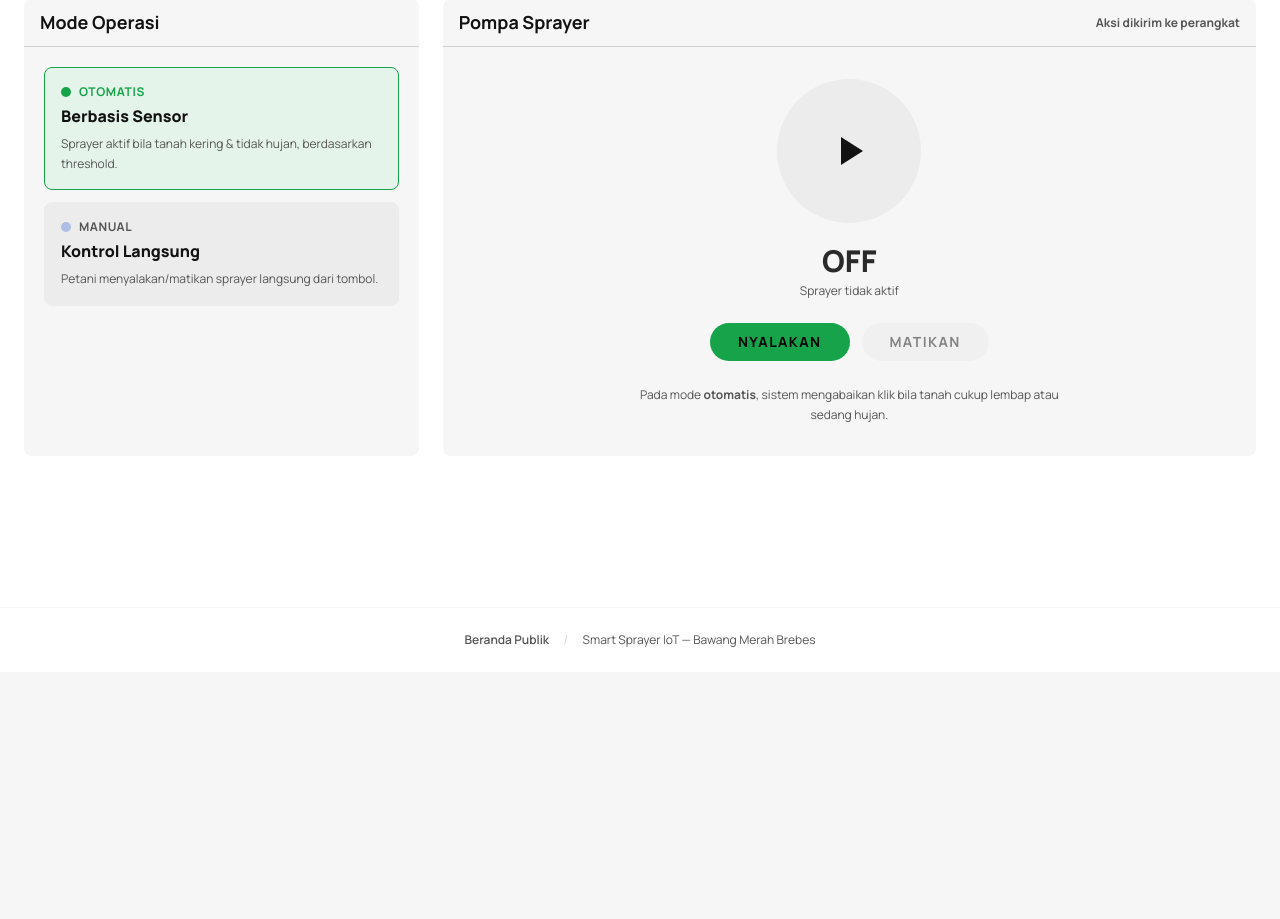
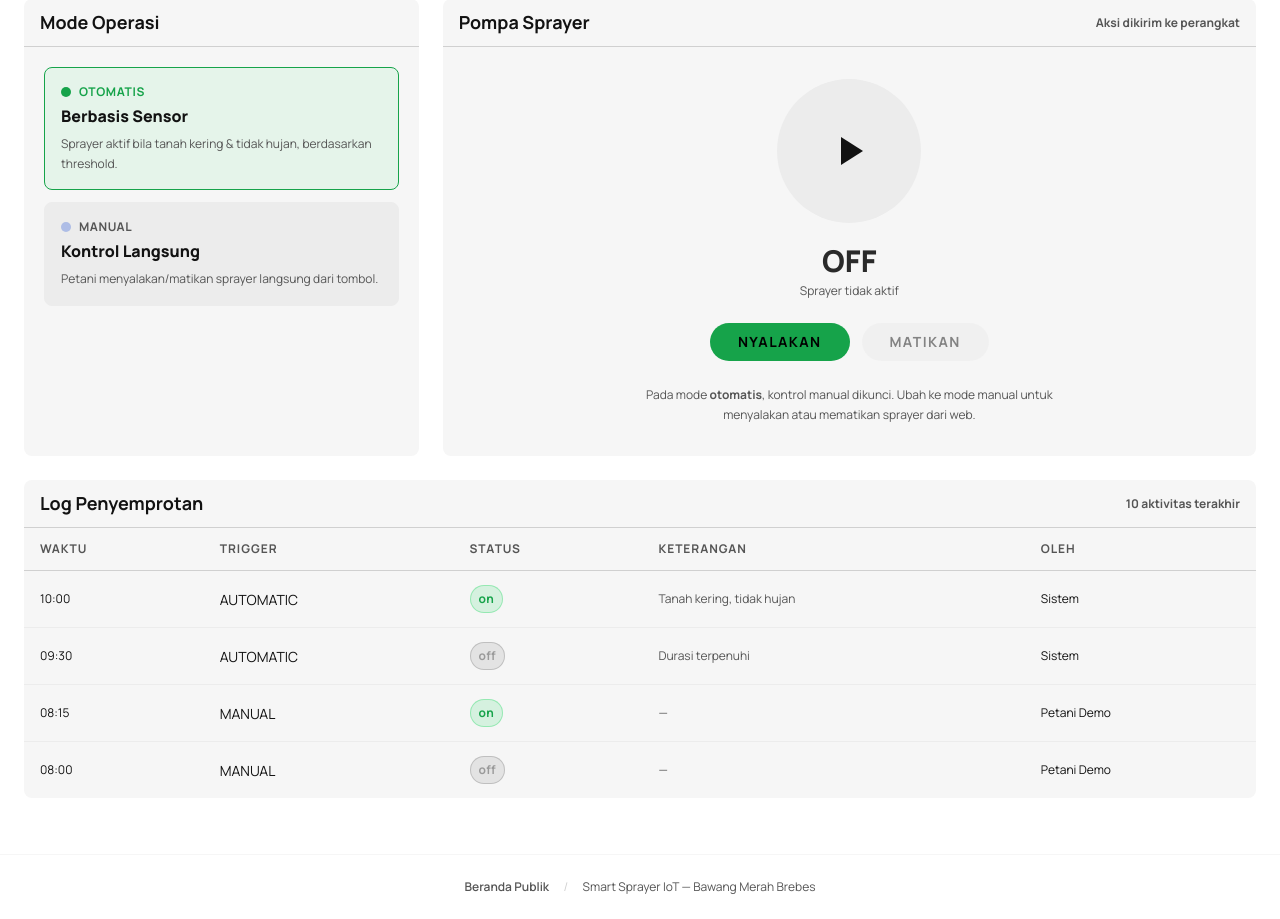
Before and after one commit to fadilsflow/wjdk000, a Laravel app: page /sprayer in a window 1280 px wide. Shown: the part 172-1091 px from the top of the page. Before the commit the page ends 819 px from the top, so only its background shows below. Run offline with Laravel 12, Linux system fonts and the light colour scheme; a user stored in the database is signed in; data comes from the database, SQL or seed files in the repository; style sheets or scripts are compiled from the project's sources.

Commit message:
feat: implement sprayer mode and status control functionality with request validation and service orchestration

```diff
--- a/resources/views/sprayer/control.blade.php
+++ b/resources/views/sprayer/control.blade.php
@@ -1,21 +1,41 @@
 <x-app-layout>
+    @php
+        $cs = $sensor['condition_status'] ?? 'normal';
+        $pillClass = match($cs) {
+            'kritis' => 'status-pill-kritis',
+            'waspada' => 'status-pill-waspada',
+            default => 'status-pill-normal',
+        };
+        $isAuto = $device['mode'] === 'automatic';
+        $on = $sensor['sprayer_status'] === 'on';
+    @endphp
+
     <x-slot name="subbar">
         <div>
             <div class="text-2xl font-extrabold leading-tight">Kontrol Sprayer</div>
             <div class="text-[color:var(--color-text-muted)] text-sm">{{ $device['name'] }} — Kontrol manual & mode otomatis</div>
         </div>
-        @php
-            $cs = $sensor['condition_status'] ?? 'normal';
-            $pillClass = match($cs) {
-                'kritis'  => 'status-pill-kritis',
-                'waspada' => 'status-pill-waspada',
-                default   => 'status-pill-normal',
-            };
-        @endphp
         <span class="ml-auto status-pill {{ $pillClass }}">{{ $cs }}</span>
     </x-slot>
 
     <div class=" p-6 space-y-6">
+        @if (session('status') === 'sprayer-mode-updated')
+            <div class="alert alert-success">
+                Mode sprayer berhasil diperbarui.
+            </div>
+        @endif
+
+        @if (session('status') === 'sprayer-status-updated')
+            <div class="alert alert-success">
+                Status sprayer berhasil diperbarui.
+            </div>
+        @endif
+
+        @if ($errors->any())
+            <div class="alert alert-error">
+                {{ $errors->first() }}
+            </div>
+        @endif
 
         {{-- Rain warning --}}
         @if(($sensor['rain_status'] ?? '') === 'rain')
@@ -31,10 +51,10 @@
             <div class="card lg:col-span-1">
                 <div class="card-header">Mode Operasi</div>
                 <div class="p-5 space-y-3">
-                    @php $isAuto = $device['mode'] === 'automatic'; @endphp
-
-                    <button type="button"
-                            onclick="alert('Set mode: otomatis (backend)')"
+                    <form method="POST" action="{{ route('sprayer.mode.update') }}">
+                        @csrf
+                        <input type="hidden" name="mode" value="automatic">
+                        <button type="submit"
                                 class="w-full text-left p-4 rounded-lg border transition-colors
                                        {{ $isAuto ? 'border-[color:var(--color-brand)] bg-[rgba(30,215,96,0.08)]' : 'border-[color:var(--color-bg-elevated)] bg-[color:var(--color-bg-elevated)] hover:bg-[color:var(--color-bg-card-2)]' }}">
                             <div class="flex items-center gap-2">
@@ -44,9 +64,12 @@
                             <div class="font-extrabold mt-1 text-[color:var(--color-text)]">Berbasis Sensor</div>
                             <p class="text-xs text-[color:var(--color-text-muted)] mt-1.5 leading-relaxed">Sprayer aktif bila tanah kering &amp; tidak hujan, berdasarkan threshold.</p>
                         </button>
+                    </form>
 
-                    <button type="button"
-                            onclick="alert('Set mode: manual (backend)')"
+                    <form method="POST" action="{{ route('sprayer.mode.update') }}">
+                        @csrf
+                        <input type="hidden" name="mode" value="manual">
+                        <button type="submit"
                                 class="w-full text-left p-4 rounded-lg border transition-colors
                                        {{ !$isAuto ? 'border-[color:var(--color-info)] bg-[rgba(83,157,245,0.08)]' : 'border-[color:var(--color-bg-elevated)] bg-[color:var(--color-bg-elevated)] hover:bg-[color:var(--color-bg-card-2)]' }}">
                             <div class="flex items-center gap-2">
@@ -56,6 +79,7 @@
                             <div class="font-extrabold mt-1 text-[color:var(--color-text)]">Kontrol Langsung</div>
                             <p class="text-xs text-[color:var(--color-text-muted)] mt-1.5 leading-relaxed">Petani menyalakan/matikan sprayer langsung dari tombol.</p>
                         </button>
+                    </form>
                 </div>
             </div>
 
@@ -66,13 +90,9 @@
                     <span class="ml-auto text-xs text-[color:var(--color-text-muted)]">Aksi dikirim ke perangkat</span>
                 </div>
                 <div class="p-8 text-center">
-                    @php $on = $sensor['sprayer_status'] === 'on'; @endphp
-
-                    <button type="button"
-                            onclick="alert('Toggle sprayer (backend)')"
-                            class="btn-circle mx-auto {{ $on ? 'is-active' : '' }}"
+                    <div class="btn-circle mx-auto {{ $on ? 'is-active' : '' }}"
                          style="width:9rem;height:9rem;"
-                            aria-label="Toggle sprayer">
+                         aria-label="Status sprayer">
                         @if($on)
                             <svg class="w-12 h-12" fill="currentColor" viewBox="0 0 24 24">
                                 <rect x="6" y="5" width="4" height="14" rx="1"/>
@@ -83,7 +103,7 @@
                                 <path d="M8 5v14l11-7z"/>
                             </svg>
                         @endif
-                    </button>
+                    </div>
 
                     <div class="text-3xl font-black uppercase mt-5"
                          style="color: {{ $on ? 'var(--color-brand)' : 'var(--color-text-near)' }};">
@@ -94,22 +114,64 @@
                     </div>
 
                     <div class="flex gap-3 justify-center mt-6 flex-wrap">
-                        <button class="btn-primary" {{ $on ? 'disabled' : '' }} onclick="alert('Nyalakan sprayer (backend)')">
+                        <form method="POST" action="{{ route('sprayer.status.update') }}">
+                            @csrf
+                            <input type="hidden" name="status" value="on">
+                            <button type="submit" class="btn-primary" {{ $on ? 'disabled' : '' }}>
                                 Nyalakan
                             </button>
-                        <button class="btn-secondary" {{ !$on ? 'disabled' : '' }} onclick="alert('Matikan sprayer (backend)')">
+                        </form>
+                        <form method="POST" action="{{ route('sprayer.status.update') }}">
+                            @csrf
+                            <input type="hidden" name="status" value="off">
+                            <button type="submit" class="btn-secondary" {{ !$on ? 'disabled' : '' }}>
                                 Matikan
                             </button>
+                        </form>
                     </div>
 
                     <p class="text-xs text-[color:var(--color-text-muted)] mt-6 max-w-md mx-auto leading-relaxed">
-                        Pada mode <span class="font-bold">otomatis</span>, sistem mengabaikan klik bila tanah cukup lembap atau sedang hujan.
+                        Pada mode <span class="font-bold">otomatis</span>, kontrol manual dikunci. Ubah ke mode manual untuk menyalakan atau mematikan sprayer dari web.
                     </p>
                 </div>
             </div>
         </div>
 
-
-
+        <div class="card">
+            <div class="card-header">
+                Log Penyemprotan
+                <span class="ml-auto text-xs text-[color:var(--color-text-muted)]">10 aktivitas terakhir</span>
+            </div>
+            <div class="overflow-x-auto">
+                <table class="data-table">
+                    <thead>
+                        <tr>
+                            <th>Waktu</th>
+                            <th>Trigger</th>
+                            <th>Status</th>
+                            <th>Keterangan</th>
+                            <th>Oleh</th>
+                        </tr>
+                    </thead>
+                    <tbody>
+                        @forelse($logs as $log)
+                            <tr>
+                                <td class="text-xs">{{ $log['time'] }}</td>
+                                <td class="uppercase">{{ $log['trigger'] }}</td>
+                                <td><span class="badge badge-{{ strtolower($log['status']) }}">{{ $log['status'] }}</span></td>
+                                <td class="text-[color:var(--color-text-muted)] text-xs">{{ $log['reason'] }}</td>
+                                <td class="text-xs">{{ $log['by'] }}</td>
+                            </tr>
+                        @empty
+                            <tr>
+                                <td colspan="5" class="text-center text-sm text-[color:var(--color-text-muted)] py-6">
+                                    Belum ada log penyemprotan.
+                                </td>
+                            </tr>
+                        @endforelse
+                    </tbody>
+                </table>
+            </div>
+        </div>
     </div>
 </x-app-layout>
--- a/routes/web.php
+++ b/routes/web.php
@@ -45,7 +45,9 @@ Route::middleware('guest')->group(function (): void {
 
 Route::middleware('auth')->group(function (): void {
     Route::get('/dashboard', [DashboardController::class, 'index'])->name('dashboard');
-    Route::get('/sprayer', [SprayerController::class, 'index'])->name('sprayer.control');
+    Route::get('/sprayer', [SprayerController::class, 'index'])->middleware('role:admin,petani')->name('sprayer.control');
+    Route::post('/sprayer/mode', [SprayerController::class, 'updateMode'])->middleware('role:admin,petani')->name('sprayer.mode.update');
+    Route::post('/sprayer/status', [SprayerController::class, 'updateStatus'])->middleware('role:admin,petani')->name('sprayer.status.update');
 
     Route::get('/history/sensor', [HistoryController::class, 'sensor'])->name('history.sensor');
     Route::get('/history/spray', [HistoryController::class, 'spray'])->name('history.spray');
```
Also changed, not shown: tests/Feature/SprintSixSprayerControlTest.php (added, +183 -0 lines). Lines whose indentation alone changed are shown as unchanged.
